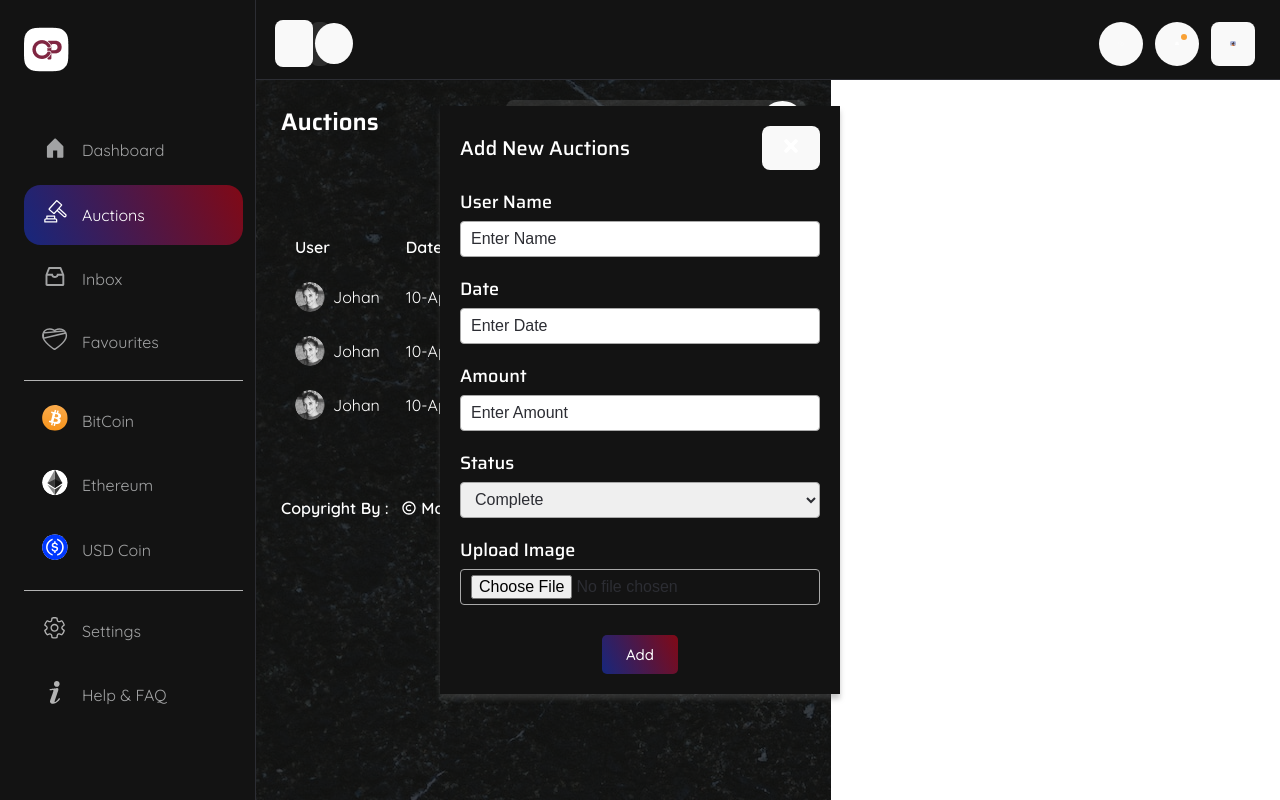
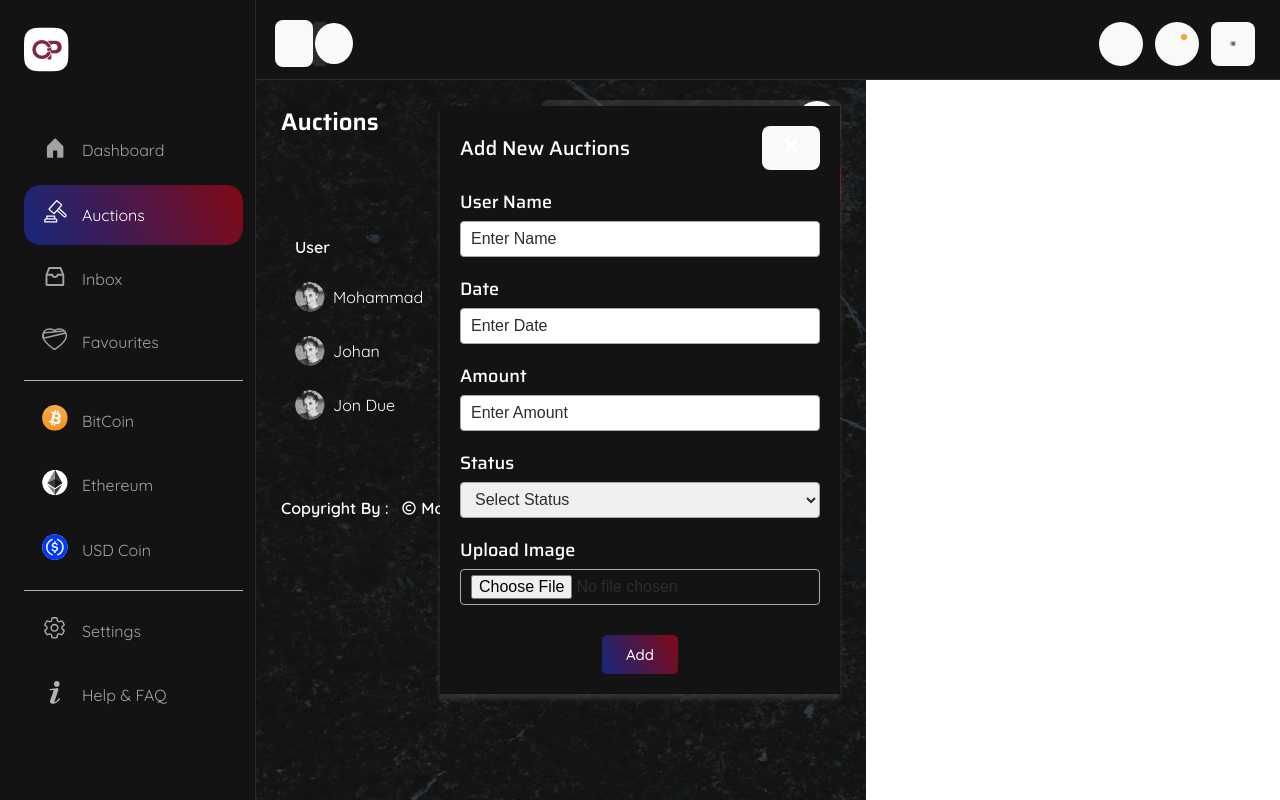
Before and after one commit to mahfuj890/NFT-Dashboard-React, a React (Vite) app: page /auctions in a window 1280 px wide. Both pictures are taken after typing "Sample" into the empty fields and a click on the button "Add". Built offline with nearby package versions, Linux system fonts and the light colour scheme.

Commit message:
add edit modal

```diff
--- a/src/Components/Modal/AuctionsTableModal.jsx
+++ b/src/Components/Modal/AuctionsTableModal.jsx
@@ -1,9 +1,7 @@
-import { useContext, useState } from "react";
+import { useContext, useState, useEffect } from "react";
 import AuctionsTableContenxt from "../../Context/AuctionsTableContenxt";
 import Button from "../Button/Button";
-
-function AuctionsTableModal() {
-  const { hideModal, newAuctionsTable } = useContext(AuctionsTableContenxt);
+function AuctionsTableModal({ btnText }) {
   const [modalForm, setModalForm] = useState({
     name: "",
     date: "",
@@ -11,8 +9,11 @@ function AuctionsTableModal() {
     status: "",
     uploadImage: "",
   });
+  const { hideModal, newAuctionsTable, editAutionsTableData, hideEditModal } =
+    useContext(AuctionsTableContenxt);
+
   const handleChange = (e) => {
-    const { value, name, files } = e.target;
+    const { value, name } = e.target;
 
     setModalForm((prevState) => {
       switch (name) {
@@ -70,9 +71,22 @@ function AuctionsTableModal() {
       ammout: modalForm.amount,
       status: modalForm.status,
     };
-    newAuctionsTable(getNewData);
-    hideModal();
+
+    if (editAutionsTableData.editMood == true) {
+      hideEditModal();
+    } else {
+      newAuctionsTable(getNewData);
+      hideModal();
+    }
   };
+  useEffect(
+    (e) => {
+      if (editAutionsTableData.editMood == true) {
+        // modalForm.name = editAutionsTableData.editData.userName;
+      }
+    },
+    [editAutionsTableData]
+  );
 
   return (
     <div className="auction_table_modal_area">
@@ -116,7 +130,15 @@ function AuctionsTableModal() {
           </div>
           <div className="input_row">
             <label htmlFor="">Status</label>
-            <select name="status" id="" onChange={handleChange}>
+            <select
+              name="status"
+              id=""
+              defaultValue={"DEFAULT"}
+              onChange={handleChange}
+            >
+              <option value="DEFAULT" disabled>
+                Select Status
+              </option>
               <option value="complete">Complete</option>
               <option value="failed">Failed</option>
               <option value="progress">Progress</option>
@@ -131,15 +153,15 @@ function AuctionsTableModal() {
               name="uploadImage"
               onChange={handleChange}
             />
-            {modalForm.uploadImage && <div className="preview_img_area">
-            <img src={modalForm.uploadImage} />
-            </div>  }
-
+            {modalForm.uploadImage && (
+              <div className="preview_img_area">
+                <img src={modalForm.uploadImage} />
+              </div>
+            )}
           </div>
 
-
           <div className="submit_btn_row">
-            <Button type="submit" children="Add" />
+            <Button type="submit" children={btnText} />
           </div>
         </form>
       </div>
--- a/src/Components/Modal/ModalHeader.jsx
+++ b/src/Components/Modal/ModalHeader.jsx
@@ -1,6 +1,9 @@
+import { useContext } from "react";
+import AuctionsTableContenxt from "../../Context/AuctionsTableContenxt";
 import PropTypes from "prop-types";
 import { FaTimes } from "react-icons/fa";
 function ModalHeader({ title, onCloseModal }) {
+  const { hideModal } = useContext(AuctionsTableContenxt);
   return (
     <div className="action_table_modal_area d-flex-between g-sm">
       <h3>{title}</h3>
--- a/src/Components/Table/ActionsTable.jsx
+++ b/src/Components/Table/ActionsTable.jsx
@@ -1,12 +1,39 @@
-import {useContext } from "react";
+import { useContext } from "react";
 import { FaEdit } from "react-icons/fa";
 import { AiTwotoneDelete } from "react-icons/ai";
 import AuctionsTableContenxt from "../../Context/AuctionsTableContenxt";
-function ActionsTable( ) {
-  const {autionsTableData,AuctionTableHeaderData} = useContext(AuctionsTableContenxt );
+import Modal from "../Modal/Modal";
+import AuctionsTableModal from "../Modal/AuctionsTableModal";
+function ActionsTable() {
+  const {
+    autionsTableData,
+    AuctionTableHeaderData,
+    editAuctionsTable,
+    showModal,
+    isOpenModal,
+    hideModal,
+    showEditModal,
+    hideEditModal,
+    isEditOpenModal,
+    editAutionsTableData,
+  } = useContext(AuctionsTableContenxt);
+  const handleEditItem = (item) => {
+    showEditModal();
+    editAuctionsTable(item);
+  };
+
 
   return (
     <div className="table_wrapper">
+      {isEditOpenModal && (
+        <Modal
+          isOpen={isEditOpenModal}
+          onCloseModal={hideEditModal}
+          title={`Edit Auctions Of ${editAutionsTableData.editData.userName}`}
+        >
+         <AuctionsTableModal btnText="Update" />
+        </Modal>
+      )}
       <div className="tabler_inner_area">
         <table>
           <thead>
@@ -55,7 +82,10 @@ function ActionsTable( ) {
                   </td>
                   <td>
                     <div className="actions_list">
-                      <button type="button"  >
+                      <button
+                        type="button"
+                        onClick={() => handleEditItem(item)}
+                      >
                         <FaEdit size={20} />
                       </button>
                       <button type="button">
@@ -69,10 +99,7 @@ function ActionsTable( ) {
           </tbody>
         </table>
       </div>
-
-
     </div>
-
   );
 }
 
--- a/src/Context/AuctionsTableContenxt.jsx
+++ b/src/Context/AuctionsTableContenxt.jsx
@@ -1,11 +1,16 @@
-import {v4 as uuidv4} from "uuid";
+import { v4 as uuidv4 } from "uuid";
 import { createContext, useState } from "react";
 import AuctionData, { AuctionTableHeaderData } from "../Data/AuctionData";
 const AuctionsTableContenxt = createContext();
 export function AuctionsTableContenxtProvider({ children }) {
+
   const [isOpenModal, setIsOpenModal] = useState(false);
-  const [autionsTableData, setAutionsTableData] = useState(AuctionData );
-
+  const [isEditOpenModal, setIsEditOpenModal] = useState(false);
+  const [autionsTableData, setAutionsTableData] = useState(AuctionData);
+  const [editAutionsTableData, setEditAutionsTableData] = useState({
+    editData: {},
+    editMood: false,
+  });
 
   //Show Modal
   const showModal = () => {
@@ -15,12 +20,29 @@ export function AuctionsTableContenxtProvider({ children }) {
   const hideModal = () => {
     setIsOpenModal(false);
   };
- //Add New Auctions Table
- const newAuctionsTable = (newData) => {
-newData.id = uuidv4();
- setAutionsTableData([newData,...autionsTableData]);
+  // Edit Show Modal
+  const showEditModal = () => {
+    setIsEditOpenModal(true);
+  };
+  //Edi Hide Modal
+  const hideEditModal = () => {
+    setIsEditOpenModal(false);
+  };
+  //Add New Auctions Table
+  const newAuctionsTable = (newData) => {
+    newData.id = uuidv4();
+    setAutionsTableData([newData, ...autionsTableData]);
+  };
 
- }
+  //Edit Auctions Table
+  const editAuctionsTable = (editData) => {
+    setEditAutionsTableData({
+      editData,
+      editMood: true,
+    });
+  };
+
+  //Blank if the user does not submit the form
 
   return (
     <AuctionsTableContenxt.Provider
@@ -28,10 +50,14 @@ newData.id = uuidv4();
         autionsTableData,
         AuctionTableHeaderData,
         isOpenModal,
+        isEditOpenModal,
+        editAutionsTableData,
         showModal,
         hideModal,
         newAuctionsTable,
-
+        editAuctionsTable,
+        showEditModal,
+        hideEditModal,
       }}
     >
       {children}
--- a/src/Data/AuctionData.js
+++ b/src/Data/AuctionData.js
@@ -25,9 +25,9 @@ const AuctionData = [
   {
     id: 1,
     userImg: "../../src/assets/images/dashboard/top_actions_user.png",
-    userName: "Johan",
-    date: "10-Apr-2022",
-    ammout: 100,
+    userName: "Mohammad",
+    date: "2022-07-10",
+    ammout: 180,
     status: "Complete",
 
   },
@@ -35,7 +35,7 @@ const AuctionData = [
     id:2 ,
     userImg: "../../src/assets/images/dashboard/top_actions_user.png",
     userName: "Johan",
-    date: "10-Apr-2022",
+    date: "2022-04-10",
     ammout: 100,
     status: "Failed",
 
@@ -43,9 +43,9 @@ const AuctionData = [
   {
     id:3 ,
     userImg: "../../src/assets/images/dashboard/top_actions_user.png",
-    userName: "Johan",
-    date: "10-Apr-2022",
-    ammout: 100,
+    userName: "Jon Due",
+    date: "2022-05-10",
+    ammout: 450,
     status: "Progress",
 
   },
--- a/src/Pages/Auctions.jsx
+++ b/src/Pages/Auctions.jsx
@@ -11,7 +11,9 @@ import AuctionsTableContenxt from "../Context/AuctionsTableContenxt";
 
 function Auctions() {
   useDocumentTitle("Auctions");
-  const { isOpenModal, showModal,hideModal } = useContext(AuctionsTableContenxt);
+  const { isOpenModal, showModal, hideModal } = useContext(
+    AuctionsTableContenxt
+  );
 
   return (
     <section className="auctions_wrapper">
@@ -30,16 +32,14 @@ function Auctions() {
         />
       </div>
       <div className="auctions_table_wrapper">
-        <ActionsTable
-
-        />
+        <ActionsTable />
       </div>
       <Modal
         isOpen={isOpenModal}
         onCloseModal={hideModal}
         title="Add New Auctions"
       >
-        <AuctionsTableModal   />
+        <AuctionsTableModal btnText="Add" />
       </Modal>
     </section>
   );
```
Also changed, not shown: src/Todo.txt.
